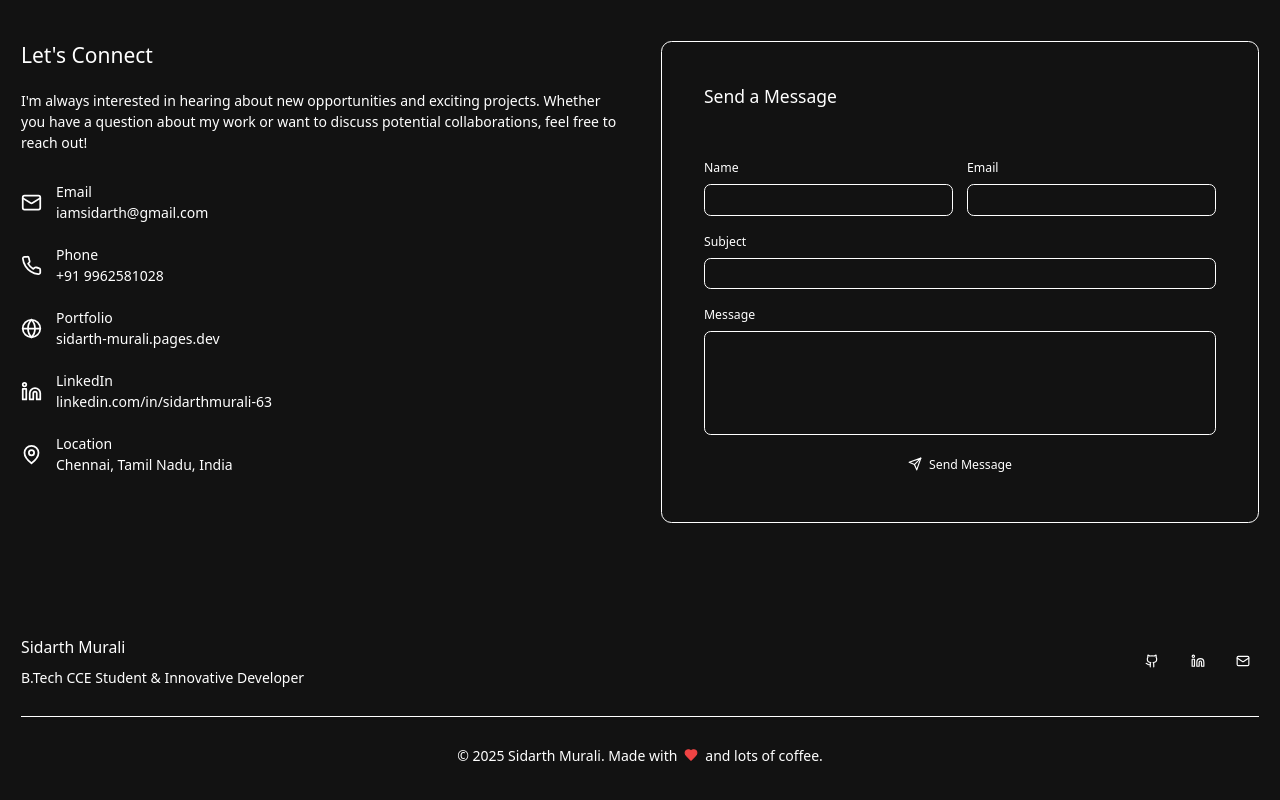
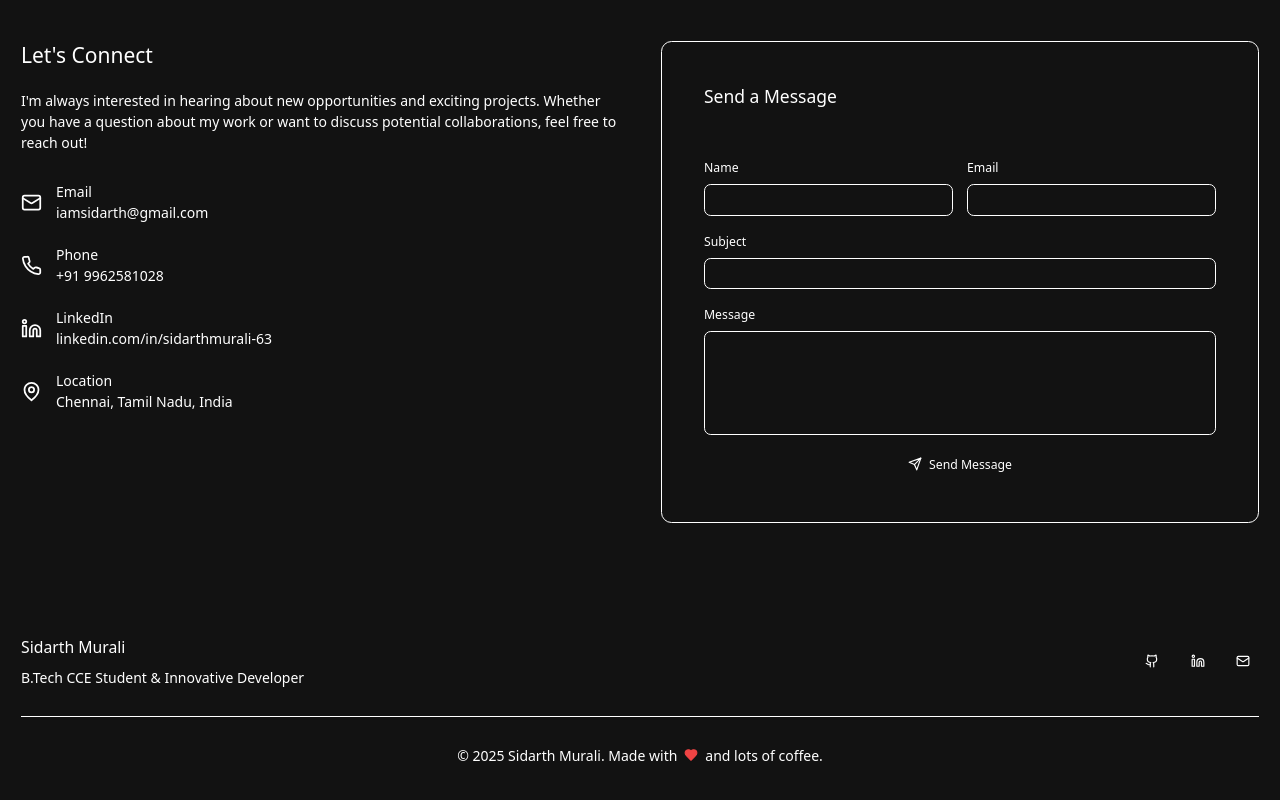
Before and after one commit to SID63/Sid63-portfolio-live, a React (Vite) app: page / in a window 1280 px wide. Shown: the part 6218-7018 px from the top of the page. Built offline with nearby package versions, Linux system fonts and the light colour scheme.

Commit message:
Update Contact.tsx

```diff
--- a/components/Contact.tsx
+++ b/components/Contact.tsx
@@ -40,12 +40,6 @@ export function Contact() {
       title: "Phone",
       value: "+91 9962581028",
       link: "tel:+919962581028"
-    },
-    {
-      icon: <Globe className="h-6 w-6 text-primary" />,
-      title: "Portfolio",
-      value: "sidarth-murali.pages.dev",
-      link: "https://sidarth-murali.pages.dev/"
     },
     {
       icon: <Linkedin className="h-6 w-6 text-primary" />,
```
